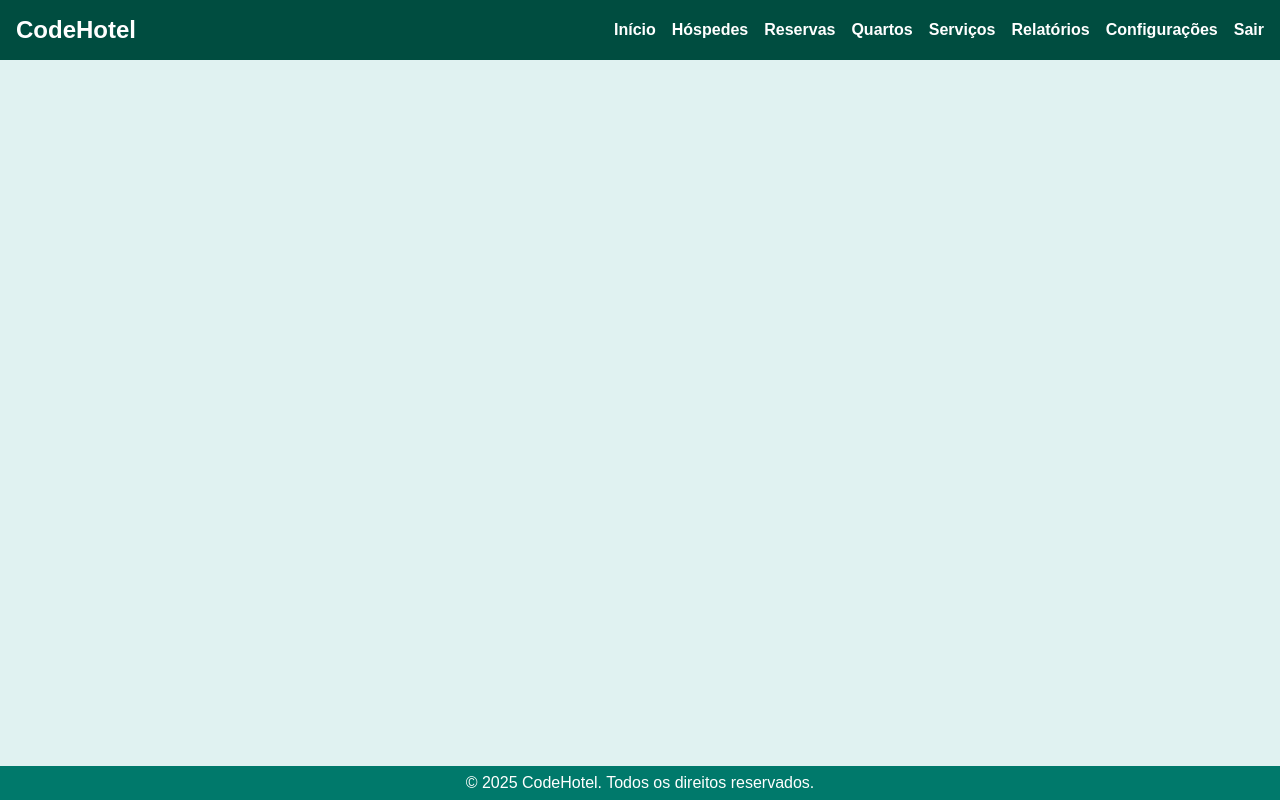
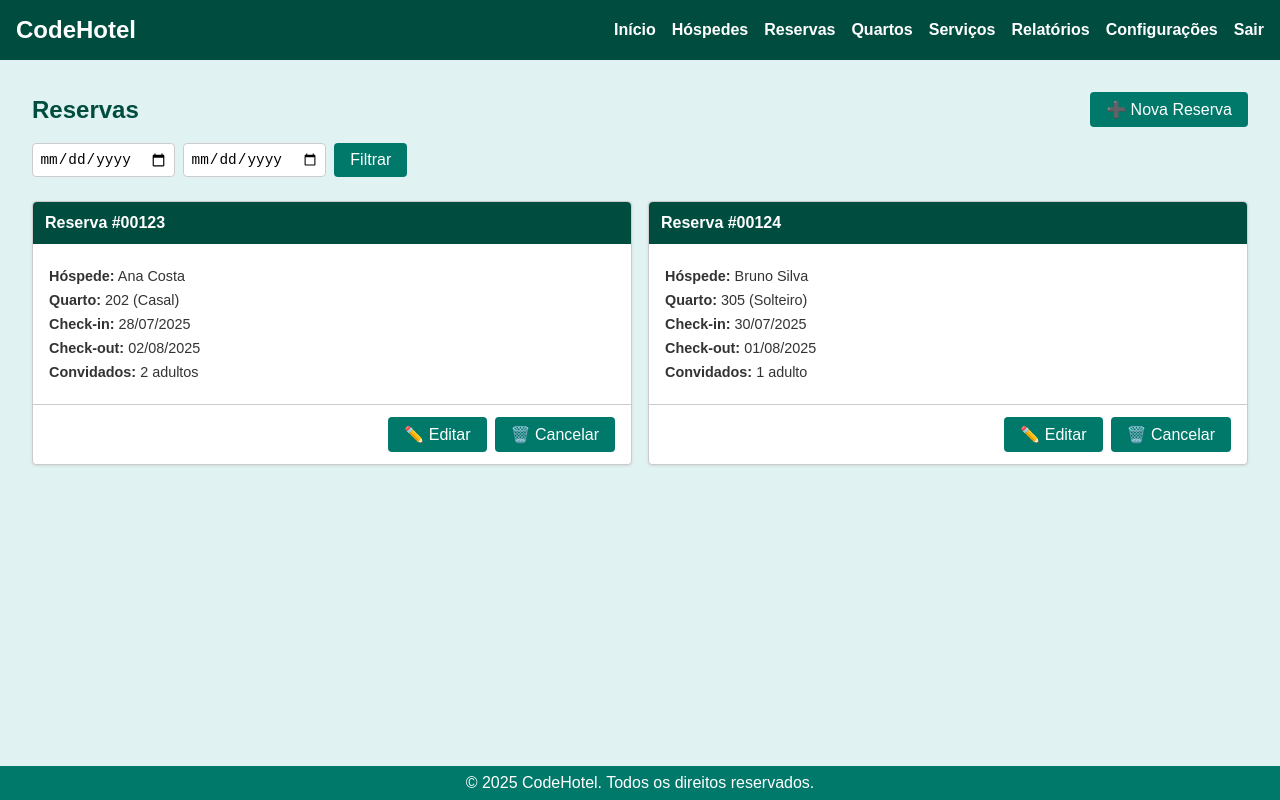
Before and after one commit to Carlos-EF/curso-js-pratico, a plain HTML site: page admin/reservas/index.html in a window 1280 px wide. Drawn offline with Linux system fonts and the light colour scheme.

Commit message:
Adicionado lista de reservas.

```diff
--- a/admin/reservas/index.html
+++ b/admin/reservas/index.html
@@ -1,11 +1,13 @@
 <!DOCTYPE html>
 <html lang="pt-br">
+
 <head>
   <meta charset="UTF-8">
   <meta name="viewport" content="width=device-width, initial-scale=1.0">
   <title>CodeHotel - Reservas</title>
   <link rel="stylesheet" href="../../assets/css/admin/pages/reservas/index.css">
 </head>
+
 <body>
   <header>
     <h1>CodeHotel</h1>
@@ -38,10 +40,59 @@
       </ul>
     </nav>
   </header>
-    <main></main>
+  <main>
+    <div class="reservas-header">
+      <h2>Reservas</h2>
+      <button class="btn" onclick="location.href='../reservas/novo.html'">➕ Nova Reserva</button>
+    </div>
+
+    <div class="filter-bar">
+      <input type="date" id="fromDate" placeholder="Data início">
+      <input type="date" id="toDate" placeholder="Data fim">
+      <button class="btn" onclick="filtrarReservas()">Filtrar</button>
+    </div>
+
+    <div class="cards-grid">
+      <!-- Cartão de Reserva Exemplo -->
+      <div class="reservation-card">
+        <div class="card-header">Reserva #00123</div>
+        <div class="card-body">
+          <p><strong>Hóspede:</strong> Ana Costa</p>
+          <p><strong>Quarto:</strong> 202 (Casal)</p>
+          <p><strong>Check-in:</strong> 28/07/2025</p>
+          <p><strong>Check-out:</strong> 02/08/2025</p>
+          <p><strong>Convidados:</strong> 2 adultos</p>
+        </div>
+        <div class="card-actions">
+          <a class="btn" href="/reservas/editar/123">✏️ Editar</a>
+          <button class="btn"
+            onclick="if(confirm('Cancelar reserva #00123?')) location.href='/reservas/cancelar/123'">🗑️
+            Cancelar</button>
+        </div>
+      </div>
+      <!-- Você pode duplicar este bloco para outras reservas -->
+      <div class="reservation-card">
+        <div class="card-header">Reserva #00124</div>
+        <div class="card-body">
+          <p><strong>Hóspede:</strong> Bruno Silva</p>
+          <p><strong>Quarto:</strong> 305 (Solteiro)</p>
+          <p><strong>Check-in:</strong> 30/07/2025</p>
+          <p><strong>Check-out:</strong> 01/08/2025</p>
+          <p><strong>Convidados:</strong> 1 adulto</p>
+        </div>
+        <div class="card-actions">
+          <a class="btn" href="/reservas/editar/124">✏️ Editar</a>
+          <button class="btn"
+            onclick="if(confirm('Cancelar reserva #00124?')) location.href='/reservas/cancelar/124'">🗑️
+            Cancelar</button>
+        </div>
+      </div>
+    </div>
+  </main>
 
   <footer>
     <span>&copy; 2025 CodeHotel. Todos os direitos reservados.</span>
   </footer>
 </body>
+
 </html>
--- a/assets/css/admin/pages/reservas/index.css
+++ b/assets/css/admin/pages/reservas/index.css
@@ -2,3 +2,78 @@
 @import url("../../shared/page.css");
 @import url("../../shared/header.css");
 @import url("../../shared/footer.css");
+
+
+.reservas-header {
+    display: flex;
+    align-items: center;
+    justify-content: space-between;
+    margin-bottom: 1rem;
+}
+
+.reservas-header h2 {
+    margin: 0;
+    font-size: 1.5rem;
+    color: var(--header-bg);
+}
+
+.filter-bar {
+    display: flex;
+    gap: 0.5rem;
+    margin-bottom: 1.5rem;
+}
+
+.filter-bar input[type="date"] {
+    padding: 0.4rem;
+    border: 1px solid var(--border-color);
+    border-radius: 4px;
+    font-size: 0.9rem;
+}
+
+.filter-bar button {
+    align-self: stretch;
+}
+
+.cards-grid {
+    display: grid;
+    grid-template-columns: repeat(auto-fit, minmax(280px, 1fr));
+    gap: 1rem;
+}
+
+.reservation-card {
+    background-color: var(--card-bg);
+    border: 1px solid var(--border-color);
+    border-radius: 4px;
+    display: flex;
+    flex-direction: column;
+    justify-content: space-between;
+    box-shadow: 0 1px 3px rgba(0, 0, 0, 0.1);
+}
+
+.card-header {
+    background-color: var(--header-bg);
+    color: var(--text-light);
+    padding: 0.75rem;
+    border-top-left-radius: 4px;
+    border-top-right-radius: 4px;
+    font-weight: bold;
+}
+
+.card-body {
+    padding: 1rem;
+    color: var(--text-color);
+    flex: 1;
+}
+
+.card-body p {
+    margin: 0.5rem 0;
+    font-size: 0.9rem;
+}
+
+.card-actions {
+    padding: 0.75rem 1rem;
+    display: flex;
+    justify-content: flex-end;
+    gap: 0.5rem;
+    border-top: 1px solid var(--border-color);
+}
```
Lines whose indentation alone changed are shown as unchanged.
